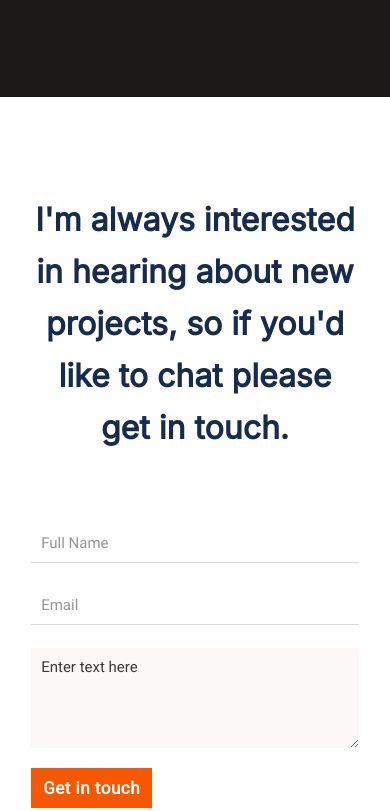
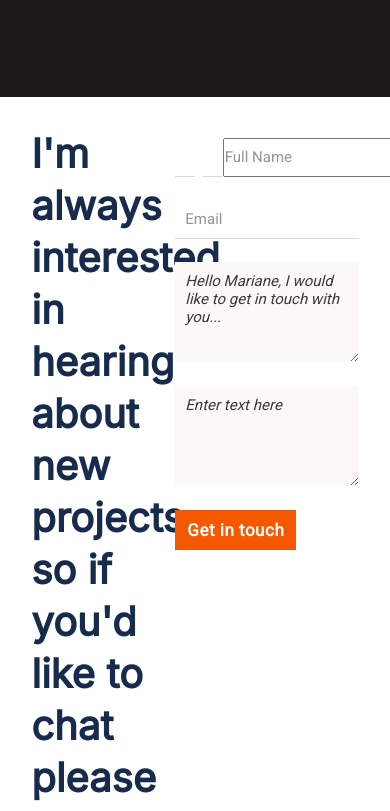
Before and after one commit to sumon766/portfolio-mobile-first, a website: page index.html in a window 390 px wide. Shown: the part 5477-6288 px from the top of the page. Drawn offline with Linux system fonts and the light colour scheme.

Commit message:
contact form html complete

```diff
--- a/style.css
+++ b/style.css
@@ -436,48 +436,6 @@
     flex-direction: column;
     align-items: center;
   }
-
-  .contact {
-    flex-direction: column;
-    padding: 25% 8% !important;
-  }
-
-  .contact-text {
-    width: auto !important;
-  }
-
-  .contact-text h4 {
-    font-size: 32px !important;
-    text-align: center !important;
-  }
-
-  .contact-form {
-    width: auto !important;
-    margin-left: 0% !important;
-    margin-top: 60px;
-  }
-
-  #name input[name=fName], #name input[name=lName] {
-    display: none;
-  }
-
-  #name input[name=fullName] {
-    display: flex;
-    width: 100% !important;
-    padding: 10px;
-    border: 0px;
-    border-bottom: 1px solid #dBd8d7;
-    box-sizing: border-box;
-  }
-
-  #large {
-    display: none;
-  }
-
-  #small {
-    display: flex;
-    font-style: normal !important;
-  }
 }
 
 @media only screen and (min-width: 1000px) {
```
